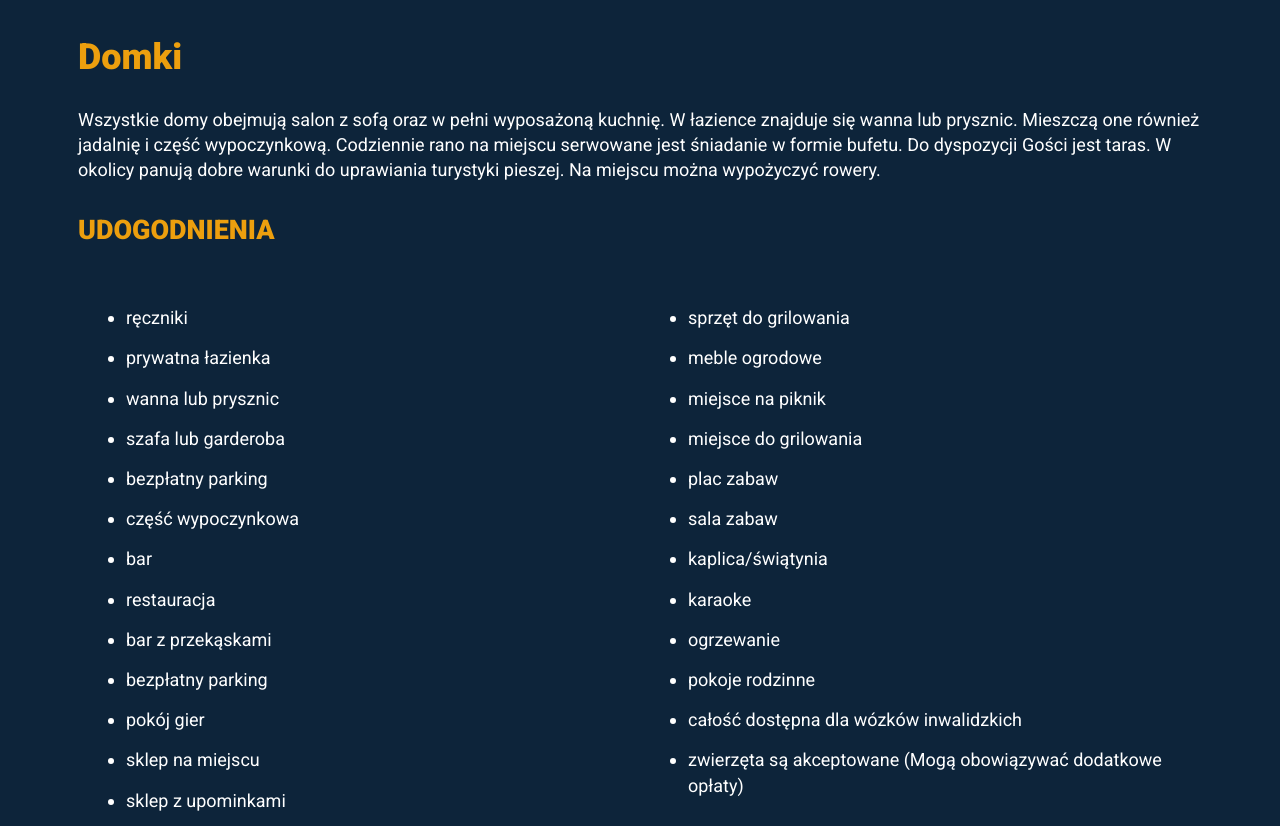
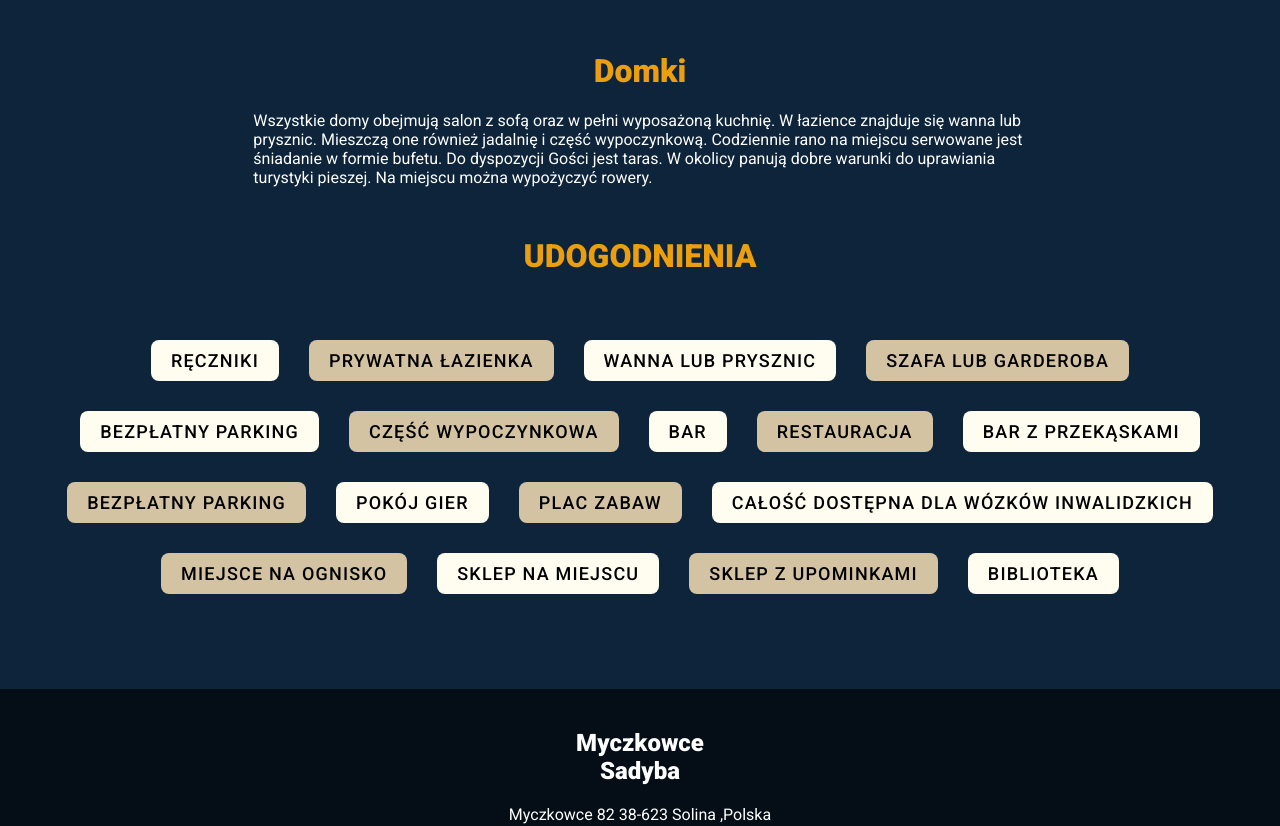
Before and after one commit to radi124/Project, a React (Create React App) app: page /cottages in a window 1280 px wide. Shown: the part 602-1428 px from the top of the page. Built offline with nearby package versions, Linux system fonts and the light colour scheme.

Commit message:
new button

```diff
--- a/src/pages/galery/Galery.js
+++ b/src/pages/galery/Galery.js
@@ -49,7 +49,7 @@ export const Galery = () => {
   );
 };
 const H1Wrapper = styled.h1`
-  color: rgb(255, 255, 255);
+  color: rgba(255, 255, 255, 0.9);
   align-items: center;
   display: flex;
   justify-content: center;
--- a/src/pages/galery/photos.js
+++ b/src/pages/galery/photos.js
@@ -8,9 +8,21 @@ import photo8 from "./images/src7.jpg";
 import photo9 from "./images/src8.jpg";
 import photo10 from "./images/src13.jpg";
 import photo11 from "./images/src14.jpg";
+import photo12 from "../../images/dimg1.jpg";
+import photo13 from "../../images/dimg2.jpg";
+import photo14 from "../../images/dimg9.jpg";
+import photo15 from "../../images/dimg7.jpg";
+import photo16 from "../../images/dimg4.jpg";
+import photo17 from "../../images/dimg5.jpg";
+
 export const photos = [
   {
-    src: photo2,
+    src: photo13,
+    width: 4,
+    height: 3,
+  },
+  {
+    src: photo9,
     width: 4,
     height: 3,
   },
@@ -21,31 +33,36 @@ export const photos = [
   },
   {
     src: photo4,
-    width: 3,
+    width: 5,
+    height: 4,
+  },
+  {
+    src: photo17,
+    width: 5,
+    height: 4,
+  },
+  {
+    src: photo6,
+    width: 5,
     height: 4,
   },
   {
     src: photo5,
-    width: 3,
+    width: 4,
     height: 4,
   },
   {
-    src: photo6,
-    width: 3,
-    height: 4,
-  },
-  {
-    src: photo7,
+    src: photo16,
     width: 4,
     height: 3,
   },
   {
     src: photo8,
-    width: 3,
+    width: 5,
     height: 4,
   },
   {
-    src: photo9,
+    src: photo14,
     width: 4,
     height: 3,
   },
@@ -55,8 +72,28 @@ export const photos = [
     height: 3,
   },
   {
-    src: photo11,
+    src: photo15,
     width: 4,
     height: 3,
   },
+  {
+    src: photo11,
+    width: 5,
+    height: 4,
+  },
+  {
+    src: photo12,
+    width: 4,
+    height: 3,
+  },
+  {
+    src: photo2,
+    width: 4,
+    height: 4,
+  },
+  {
+    src: photo7,
+    width: 5,
+    height: 4,
+  },
 ];
--- a/src/pages/homes/Homes.js
+++ b/src/pages/homes/Homes.js
@@ -1,7 +1,27 @@
 import React from "react";
 import { Grid, Row, Col } from "react-flexbox-grid";
 import styled from "styled-components";
-import photo2 from "../../images/src15.jpg";
+import photo2 from "../galery/images/src13.jpg";
+
+let elements = [
+  "ręczniki",
+  "prywatna łazienka",
+  "wanna lub prysznic",
+  "szafa lub garderoba",
+  "bezpłatny parking",
+  "część wypoczynkowa",
+  "bar",
+  "restauracja",
+  "bar z przekąskami",
+  "bezpłatny parking",
+  "pokój gier",
+  "plac zabaw",
+  "całość dostępna dla wózków inwalidzkich",
+  "miejsce na ognisko",
+  "sklep na miejscu",
+  "sklep z upominkami",
+  "biblioteka",
+];
 
 export const Homes = () => {
   return (
@@ -11,73 +31,52 @@ export const Homes = () => {
       </ImageWrapper>
 
       <Grid>
-        <Container>
-          <Row>
-            <HousesWrapper>
-              <Col>
-                <H1Wrapper>Domki</H1Wrapper>
-                <div>
-                  {" "}
-                  Wszystkie domy obejmują salon z sofą oraz w pełni wyposażoną
-                  kuchnię. W łazience znajduje się wanna lub prysznic. Mieszczą
-                  one również jadalnię i część wypoczynkową. Codziennie rano na
-                  miejscu serwowane jest śniadanie w formie bufetu. Do
-                  dyspozycji Gości jest taras. W okolicy panują dobre warunki do
-                  uprawiania turystyki pieszej. Na miejscu można wypożyczyć
-                  rowery.
-                </div>{" "}
-              </Col>
-            </HousesWrapper>
-          </Row>
-          <Row>
+        <Row center="xs">
+          <Col xs={12}>
+            <H1Wrapper>Domki</H1Wrapper>
+          </Col>
+        </Row>
+
+        <Row>
+          <Col
+            xs={12}
+            sm={10}
+            smOffset={1}
+            md={10}
+            mdOffset={1}
+            lg={8}
+            lgOffset={2}
+          >
+            Wszystkie domy obejmują salon z sofą oraz w pełni wyposażoną
+            kuchnię. W łazience znajduje się wanna lub prysznic. Mieszczą one
+            również jadalnię i część wypoczynkową. Codziennie rano na miejscu
+            serwowane jest śniadanie w formie bufetu. Do dyspozycji Gości jest
+            taras. W okolicy panują dobre warunki do uprawiania turystyki
+            pieszej. Na miejscu można wypożyczyć rowery.
+          </Col>
+        </Row>
+
+        <Row center="xs">
+          <Col>
+            <H2Wrapper>UDOGODNIENIA</H2Wrapper>
+          </Col>
+        </Row>
+
+        <Row center="xs">
+          {elements.map((element, index) => (
             <Col>
-              {" "}
-              <H2Wrapper>UDOGODNIENIA</H2Wrapper>
+              <Element
+                style={{
+                  background:
+                    index % 2 === 0 ? "#fffcf0" : "rgba(255, 231, 187, 0.82)",
+                }}
+              >
+                {element}
+              </Element>
             </Col>
-          </Row>
-          <Facilities>
-            <Row>
-              <Col xs={6} sm={6} md={6} lg={6}>
-                <ColWrapper>
-                  <Ul>
-                    <Li>ręczniki</Li>
-                    <Li>prywatna łazienka</Li>
-                    <Li>wanna lub prysznic</Li>
-                    <Li>szafa lub garderoba</Li>
-                    <Li>bezpłatny parking</Li>
-                    <Li>część wypoczynkowa</Li>
-                    <Li>bar</Li>
-                    <Li>restauracja</Li>
-                    <Li>bar z przekąskami</Li>
-                    <Li>bezpłatny parking</Li>
-                    <Li>pokój gier</Li>
-                    <Li>sklep na miejscu</Li>
-                    <Li>sklep z upominkami</Li>
-                    <Li>biblioteka</Li>
-                  </Ul>
-                </ColWrapper>
-              </Col>
-              <Col xs={6} sm={6} md={6} lg={6}>
-                <Ul>
-                  <Li>sprzęt do grilowania</Li>
-                  <Li>meble ogrodowe</Li>
-                  <Li>miejsce na piknik</Li>
-                  <Li>miejsce do grilowania</Li>
-                  <Li>plac zabaw</Li>
-                  <Li>sala zabaw</Li>
-                  <Li>kaplica/świątynia</Li>
-                  <Li>karaoke</Li>
-                  <Li>ogrzewanie</Li>
-                  <Li>pokoje rodzinne</Li>
-                  <Li>całość dostępna dla wózków inwalidzkich</Li>
-                  <Li>
-                    zwierzęta są akceptowane (Mogą obowiązywać dodatkowe opłaty)
-                  </Li>
-                </Ul>
-              </Col>
-            </Row>
-          </Facilities>
-        </Container>
+          ))}
+        </Row>
+        <Margin></Margin>
       </Grid>
     </>
   );
@@ -88,40 +87,29 @@ const Image = styled.img`
   object-fit: cover;
 `;
 const ImageWrapper = styled.div``;
-const HousesWrapper = styled.div`
-  display: flex;
-  flex-direction: row;
 
-  width: 100%;
-`;
 const H1Wrapper = styled.h1`
   color: rgb(236, 159, 14);
-  margin-top: 30px;
-`;
-const Facilities = styled.div`
-  width: 100%;
-`;
-const Ul = styled.ul``;
-const Li = styled.li`
-  padding-top: 15px;
-`;
-const H2Wrapper = styled.h2`
-  color: rgb(236, 159, 14);
-  dispaly: flex;
-  flex-direction: column;
-  margin-top: 30px;
+  margin-top: 50px;
 `;
 
-const Container = styled.div`
-  margin-left: 30px;
-  margin-right: 30px;
-  display: flex;
-  flex-direction: column;
-  font-size: 18px;
-  line-height: 1.4;
+const H2Wrapper = styled.h1`
+  color: rgb(236, 159, 14);
+  margin-top: 50px;
+  margin-bottom: 50px;
 `;
 
-const ColWrapper = styled.div`
-  display: flex;
-  flex-direction: column;
+const Element = styled.div`
+  padding: 10px 20px;
+  margin: 15px 15px;
+  color: black;
+  border-radius: 8px;
+  text-align: center;
+  text-transform: uppercase;
+  font-weight: 500;
+  font-size: 18px;
+  letter-spacing: 1.2px;
 `;
+const Margin = styled.div`
+  margin-bottom: 80px;
+`;
--- a/src/pages/main/Main.js
+++ b/src/pages/main/Main.js
@@ -16,15 +16,7 @@ export const Main = (props) => {
           <Col xs={12}>
             <H1Wrapper> {props.Drugazakładka}</H1Wrapper>
           </Col>
-          <Col
-            xs={12}
-            sm={10}
-            smofset={1}
-            md={10}
-            mdofset={1}
-            lg={8}
-            lgofset={2}
-          >
+          <Col xs={12} sm={10} md={10} lg={8}>
             <FirstTextWrapper>
               Obiekt MYCZKOWCE SADYBA położony jest w miejscowości Uherce
               Mineralne. Wszystkie domy obejmują salon z sofą oraz w pełni
@@ -124,6 +116,7 @@ const Image = styled.img`
 `;
 
 const InfoButton = styled.div`
+  margin-top: 30px;
   a {
     letter-spacing: 1px;
     text-decoration: none;
--- a/src/pages/restaurant/Restaurant.js
+++ b/src/pages/restaurant/Restaurant.js
@@ -19,7 +19,7 @@ export const Restaurant = () => {
               MYCZKOWCE <div>SADYBA</div>
             </H1Wrapper>
           </Col>
-
+          <Break></Break>
           <InfoPicture>
             <Row center="xs">
               <Col xs={12} sm={12} md={5} lg={4}>
@@ -136,20 +136,13 @@ const TextWrapper = styled.div`
     padding-top: 25px;
   }
 `;
-const MenuWrapper = styled.div`
-  width: 100%;
-  padding-top: 50px;
-  display: flex;
-  justify-content: center;
-  align-items: center;
-  border: 1px solid red;
-`;
+
 const Image1 = styled.img`
   max-width: 100%;
   max-height: 100vh;
   margin-top: 50px;
   border-radius: 8px;
-  margin-bottom: 50px;
+  margin-bottom: 90px;
 `;
 const Image2 = styled.img`
   height: 300px;
@@ -167,6 +160,8 @@ const UlWrapper = styled.div`
   justify-content: center;
   text-transform: uppercase;
   color: white;
+  margin-bottom: 40px;
+  margin-top: 40px;
 `;
 const H2Wrapper = styled.h2`
   color: rgb(236, 159, 14);
@@ -190,3 +185,6 @@ const OfferWrapper = styled.div`
   display: flex;
   flex-direction: column;
 `;
+const Break = styled.div`
+  margin-top: 40px;
+`;
```
Also changed, not shown: 1 other file (tests, documents, lock files or other folders).
